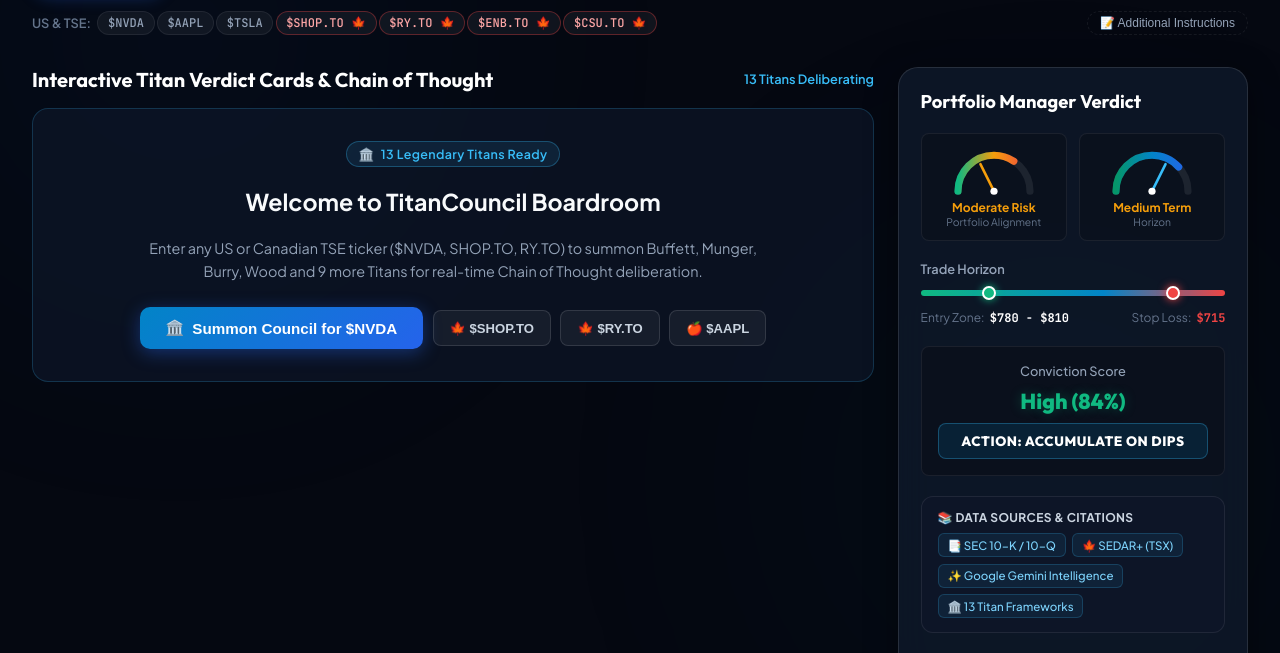
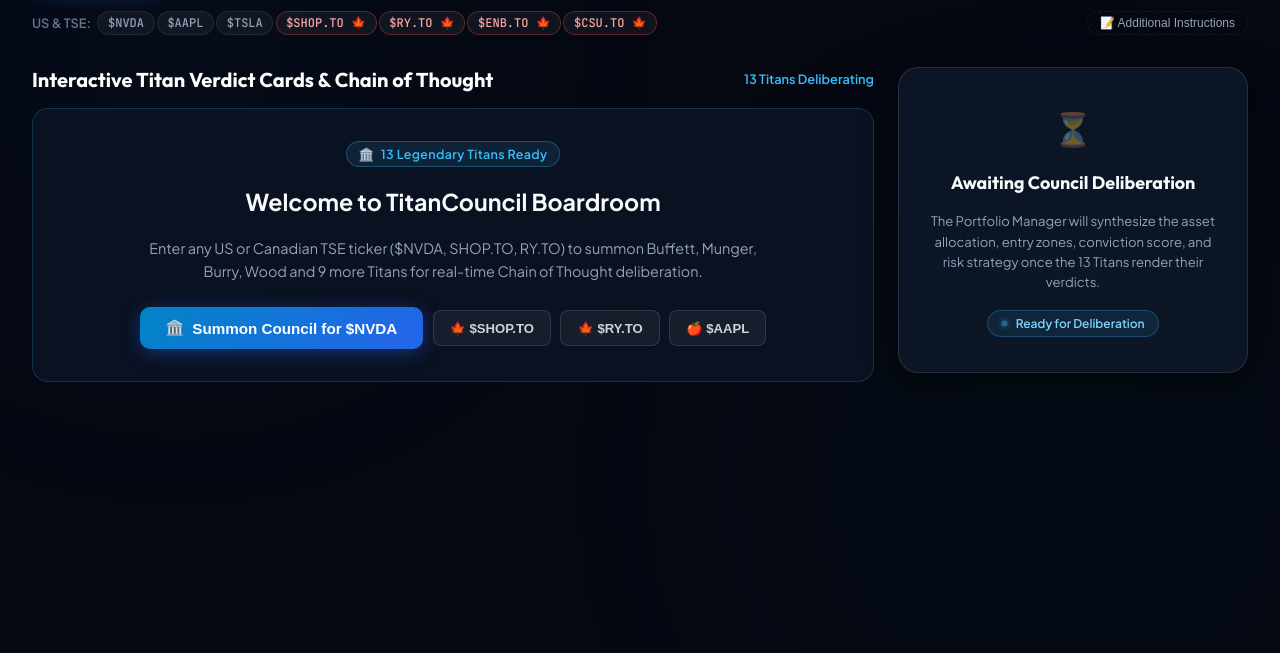
Before and after one commit to chris-lau/titancouncil, a website with bundled scripts: page public/index.html in a window 1280 px wide. Shown: the part 147-800 px from the top of the page. Built offline with nearby package versions, Linux system fonts and the light colour scheme.

Commit message:
feat(ui): hide Portfolio Manager verdict until Council feedback is rendered, with elegant awaiting state

```diff
--- a/public/app.css
+++ b/public/app.css
@@ -588,6 +588,69 @@ body {
   top: 1.5rem;
 }
 
+/* ===== Portfolio Manager Awaiting Placeholder State ===== */
+.pm-awaiting-card {
+  background: var(--bg-card);
+  border: 1px solid var(--border-card);
+  border-radius: var(--radius-lg);
+  padding: 2.2rem 1.5rem;
+  display: flex;
+  flex-direction: column;
+  align-items: center;
+  text-align: center;
+  gap: 1.1rem;
+  backdrop-filter: blur(16px);
+  box-shadow: 0 8px 32px rgba(0, 0, 0, 0.45);
+  animation: fadeInDown 0.3s ease;
+}
+
+.pm-awaiting-icon {
+  font-size: 2.4rem;
+  animation: pulseBeacon 2s infinite ease-in-out;
+}
+
+.pm-awaiting-title {
+  margin: 0;
+  font-family: var(--font-display);
+  font-size: 1.12rem;
+  font-weight: 700;
+  color: #f8fafc;
+}
+
+.pm-awaiting-desc {
+  margin: 0;
+  font-size: 0.82rem;
+  line-height: 1.55;
+  color: #94a3b8;
+}
+
+.pm-awaiting-badge {
+  display: inline-flex;
+  align-items: center;
+  gap: 0.45rem;
+  background: rgba(56, 189, 248, 0.1);
+  border: 1px solid rgba(56, 189, 248, 0.25);
+  border-radius: 999px;
+  padding: 0.3rem 0.85rem;
+  font-size: 0.75rem;
+  font-weight: 600;
+  color: #7dd3fc;
+}
+
+.pulse-dot {
+  width: 7px;
+  height: 7px;
+  border-radius: 50%;
+  background: #38bdf8;
+  box-shadow: 0 0 8px #38bdf8;
+  animation: pulseBeacon 1.5s infinite;
+}
+
+@keyframes pulseBeacon {
+  0%, 100% { opacity: 1; transform: scale(1); }
+  50% { opacity: 0.4; transform: scale(0.85); }
+}
+
 .pm-verdict-panel {
   background: var(--bg-card);
   border: 1px solid var(--border-card);
@@ -598,6 +661,7 @@ body {
   gap: 1.25rem;
   backdrop-filter: blur(16px);
   box-shadow: 0 8px 32px rgba(0, 0, 0, 0.45);
+  animation: fadeInDown 0.3s ease;
 }
 
 .pm-panel-title {
@@ -606,6 +670,7 @@ body {
   font-weight: 700;
   color: #ffffff;
 }
+
 
 /* Dual Speedometer Gauges */
 .dual-gauges-container {
--- a/public/app.js
+++ b/public/app.js
@@ -32,6 +32,11 @@ const elements = {
   statusMessage: document.getElementById('statusMessage'),
   progressBarFill: document.getElementById('progressBarFill'),
   sageCardsGrid: document.getElementById('sageCardsGrid'),
+  pmAwaitingCard: document.getElementById('pmAwaitingCard'),
+  pmVerdictPanel: document.getElementById('pmVerdictPanel'),
+  i18nPmAwaitingTitle: document.getElementById('i18nPmAwaitingTitle'),
+  i18nPmAwaitingDesc: document.getElementById('i18nPmAwaitingDesc'),
+  pmStatusBadgeText: document.getElementById('pmStatusBadgeText'),
   riskNeedle: document.getElementById('riskNeedle'),
   riskLevelText: document.getElementById('riskLevelText'),
   horizonNeedle: document.getElementById('horizonNeedle'),
@@ -71,6 +76,7 @@ const elements = {
   i18nPrintPdf: document.getElementById('i18nPrintPdf'),
   i18nDisclaimer: document.getElementById('i18nDisclaimer')
 };
+
 
 // Initialize Application
 function init() {
@@ -203,10 +209,16 @@ function applyLanguage(lang) {
   if (elements.instructionsInput) elements.instructionsInput.placeholder = dict.instructionsPlaceholder;
   if (elements.i18nVerdictCardsTitle) elements.i18nVerdictCardsTitle.textContent = dict.verdictCardsTitle;
   if (elements.i18nPMTitle) elements.i18nPMTitle.textContent = dict.pmTitle;
+  if (elements.i18nPmAwaitingTitle) elements.i18nPmAwaitingTitle.textContent = dict.pmAwaitingTitle;
+  if (elements.i18nPmAwaitingDesc) elements.i18nPmAwaitingDesc.textContent = dict.pmAwaitingDesc;
+  if (elements.pmStatusBadgeText) {
+    elements.pmStatusBadgeText.textContent = state.isAnalyzing ? dict.pmAwaitingAnalyzing : dict.pmAwaitingReady;
+  }
 
   if (elements.i18nPortfolioAlignment) elements.i18nPortfolioAlignment.textContent = dict.portfolioAlignment;
   if (elements.i18nHorizon) elements.i18nHorizon.textContent = dict.horizon;
   if (elements.i18nTradeHorizon) elements.i18nTradeHorizon.textContent = dict.tradeHorizon;
+
   if (elements.i18nEntryZone) elements.i18nEntryZone.textContent = dict.entryZone;
   if (elements.i18nStopLoss) elements.i18nStopLoss.textContent = dict.stopLoss;
   if (elements.i18nConvictionScore) elements.i18nConvictionScore.textContent = dict.convictionScore;
@@ -319,9 +331,18 @@ async function handleSummon() {
     : `Summoning ${state.selectedSageIds.size} council members for ${ticker}...`;
   elements.progressBarFill.style.width = '25%';
 
+  // Keep Portfolio Manager sidebar in Awaiting State while Council deliberates
+  if (elements.pmAwaitingCard) elements.pmAwaitingCard.classList.remove('hidden');
+  if (elements.pmVerdictPanel) elements.pmVerdictPanel.classList.add('hidden');
+  if (elements.pmStatusBadgeText) {
+    const dict = I18N[state.language] || I18N.en;
+    elements.pmStatusBadgeText.textContent = dict.pmAwaitingAnalyzing;
+  }
+
   const selectedSages = SAGES.filter(s => state.selectedSageIds.has(s.id));
   // Render instant mobile skeleton cards while Gemini processes
   renderSkeletonCards(selectedSages);
+
 
   try {
     await runGeminiDeliberation(ticker, selectedSages, state.instructions);
@@ -380,7 +401,16 @@ function renderWelcomeState() {
   });
 
   elements.sageCardsGrid.appendChild(welcomeCard);
+
+  // Keep Portfolio Manager sidebar in Awaiting State on initial welcome load
+  if (elements.pmAwaitingCard) elements.pmAwaitingCard.classList.remove('hidden');
+  if (elements.pmVerdictPanel) elements.pmVerdictPanel.classList.add('hidden');
+  if (elements.pmStatusBadgeText) {
+    const dict = I18N[state.language] || I18N.en;
+    elements.pmStatusBadgeText.textContent = dict.pmAwaitingReady;
+  }
 }
+
 
 // Render Instant Skeleton Placeholders during AI Deliberation
 function renderSkeletonCards(selectedSages) {
@@ -514,6 +544,10 @@ function renderFullAnalysis(data, ticker) {
     elements.stopLossText.textContent = execution.stopLoss || "$715";
     elements.convictionValueText.textContent = `${conviction} (${data.riskManager?.weightedConvictionScore || 84}%)`;
     elements.actionBadgeBox.textContent = isZh ? `執行操作: ${action}` : `ACTION: ${action}`;
+
+    // Council has provided feedback: Unlock & Display the Portfolio Manager Verdict Sidebar
+    if (elements.pmAwaitingCard) elements.pmAwaitingCard.classList.add('hidden');
+    if (elements.pmVerdictPanel) elements.pmVerdictPanel.classList.remove('hidden');
   }
 
   state.currentAnalysis = { ticker, results: parsedResults, data };
@@ -571,7 +605,15 @@ function renderDeliberationError(err, ticker, companyInfo) {
   const isZh = state.language === 'zh';
   elements.sageCardsGrid.innerHTML = '';
 
+  // Keep Portfolio Manager sidebar in Awaiting/Incomplete State
+  if (elements.pmAwaitingCard) elements.pmAwaitingCard.classList.remove('hidden');
+  if (elements.pmVerdictPanel) elements.pmVerdictPanel.classList.add('hidden');
+  if (elements.pmStatusBadgeText) {
+    elements.pmStatusBadgeText.textContent = isZh ? '⚠️ 審議未完成' : '⚠️ Deliberation Incomplete';
+  }
+
   const isMissingKey = (err.status === 503 || (err.message && err.message.includes('GEMINI_API_KEY')));
+
 
   const errorCard = document.createElement('div');
   errorCard.className = 'deliberation-error-card';
--- a/public/index.html
+++ b/public/index.html
@@ -145,8 +145,23 @@
 
       <!-- Right Column: Sticky Portfolio Manager Verdict Sidebar -->
       <aside class="sidebar-column">
-        <div class="pm-verdict-panel" id="pmVerdictPanel">
+        <!-- Awaiting Deliberation State (Shown until council renders feedback) -->
+        <div class="pm-awaiting-card" id="pmAwaitingCard">
+          <div class="pm-awaiting-icon">⏳</div>
+          <h3 class="pm-awaiting-title" id="i18nPmAwaitingTitle">Awaiting Council Deliberation</h3>
+          <p class="pm-awaiting-desc" id="i18nPmAwaitingDesc">
+            The Portfolio Manager will synthesize the asset allocation, entry zones, conviction score, and risk strategy once the 13 Titans render their verdicts.
+          </p>
+          <div class="pm-awaiting-badge">
+            <span class="pulse-dot"></span>
+            <span id="pmStatusBadgeText">Ready for Deliberation</span>
+          </div>
+        </div>
+
+        <!-- Active Portfolio Manager Verdict (Unlocked after council feedback) -->
+        <div class="pm-verdict-panel hidden" id="pmVerdictPanel">
           <h3 class="pm-panel-title" id="i18nPMTitle">Portfolio Manager Verdict</h3>
+
 
           <!-- Dual Speedometer / Arc Gauges -->
           <div class="dual-gauges-container">
--- a/public/sages-data.js
+++ b/public/sages-data.js
@@ -324,6 +324,10 @@ export const I18N = {
     chainOfThought: "🧠 Chain of Thought (CoT)",
     hideChainOfThought: "▲ Hide Chain of Thought",
     pmTitle: "Portfolio Manager Verdict",
+    pmAwaitingTitle: "Awaiting Council Deliberation",
+    pmAwaitingDesc: "The Portfolio Manager will synthesize the asset allocation, entry zones, conviction score, and risk strategy once the 13 Titans render their verdicts.",
+    pmAwaitingReady: "Ready for Deliberation",
+    pmAwaitingAnalyzing: "13 Titans Deliberating...",
     portfolioAlignment: "Portfolio Alignment",
     horizon: "Horizon",
     tradeHorizon: "Trade Horizon",
@@ -355,6 +359,10 @@ export const I18N = {
     chainOfThought: "🧠 深入思維鏈 (CoT)",
     hideChainOfThought: "▲ 收起思維鏈",
     pmTitle: "投資總監最終裁決",
+    pmAwaitingTitle: "等待智囊團審議反饋",
+    pmAwaitingDesc: "投資總監將在 13 位大師完成獨立審議後，綜合各派智慧產出資產配置操作、建議買點、止損點與確信度評估。",
+    pmAwaitingReady: "智囊團準備就緒",
+    pmAwaitingAnalyzing: "13 位大師正在審議中...",
     portfolioAlignment: "風險投資偏好對齊",
     horizon: "投資期限",
     tradeHorizon: "交易與建倉區間",
@@ -363,6 +371,7 @@ export const I18N = {
     convictionScore: "綜合確信度",
     sourcesTitle: "📚 數據來源與引註",
     copyMarkdown: "📋 複製 Markdown",
+
     printPdf: "🖨️ 匯出 PDF",
     disclaimer: "⚠️ 僅供研究與教育使用，不構成任何投資建議。",
     directoryBtnTitle: "13 位投資巨頭檔案庫"
```
